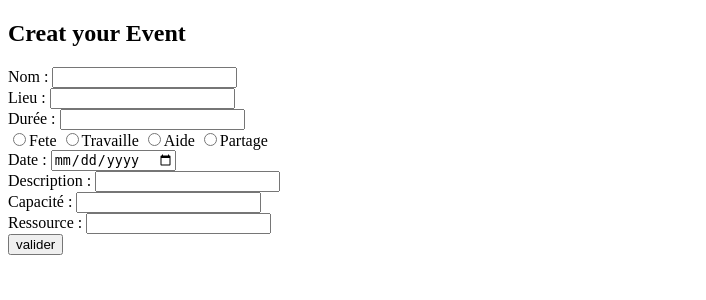
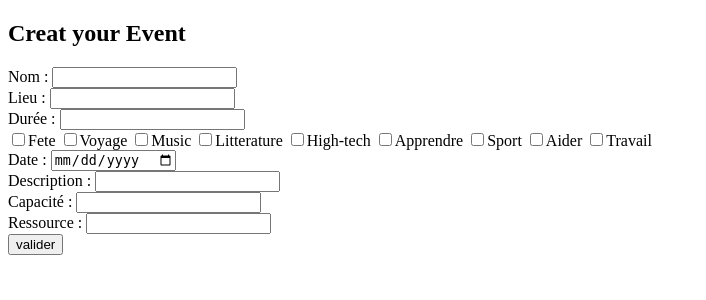
Before and after one commit to apdil/MeetUp, a PHP site: page /creatEvent.php in a window 1280 px wide. Shown: the top 300 px of the page, without its empty margins (0-706 px from the left). Run offline with PHP 8.4, Linux system fonts and the light colour scheme.

Commit message:
recuperation input checkbox en tableau

```diff
--- a/Controller/creatEventProcess.php
+++ b/Controller/creatEventProcess.php
@@ -8,7 +8,9 @@ $profil = $_SESSION['profil'];
 $nom = htmlspecialchars($_POST['nom']);
 $lieu = htmlspecialchars($_POST['lieu']);
 $dure = htmlspecialchars($_POST['dure']);
-$categorie = htmlspecialchars($_POST['categorie']);
+foreach($_POST["categorie"] as $check){ // recuper les checkbox en tableau
+$categorieTab[] = $check;
+}
 $descript = htmlspecialchars($_POST['descript']);
 $date = htmlspecialchars($_POST['date']);
 $capacite = htmlspecialchars(intval($_POST['capacite']));
@@ -18,7 +20,7 @@ if(file_exists('../event/' . $nom . '.sz')){
     header('location:../View/profileConnected.php');
     return;
 }
-$event = new Event($nom, $lieu, $dure, $categorie, $date, $descript, $ressource, $capacite, $profil->getLogin());
+$event = new Event($nom, $lieu, $dure, $categorieTab, $date, $descript, $ressource, $capacite, $profil->getLogin());
 $database = new DataBase();
 $database->creatFile('event', $event->getNom(), $event);
 
--- a/Controller/inscriptionProcess.php
+++ b/Controller/inscriptionProcess.php
@@ -11,9 +11,11 @@ $region = htmlspecialchars($_POST['region']);
 $date = htmlspecialchars($_POST['date']);
 $email = htmlspecialchars($_POST['email']);
 $genre = htmlspecialchars($_POST['genre']);
-$interet = htmlspecialchars($_POST['interet']);
+foreach($_POST["interet"] as $check){ // recuper les checkbox en tableau
+$interetTab[] = $check;
+}
 
-$newUser = new Personne($nom, $prenom, $login, $mdp, $date, $region, $email, $interet, $genre);
+$newUser = new Personne($nom, $prenom, $login, $mdp, $date, $region, $email, $interetTab, $genre);
 
 $database = new DataBase();
 $database->creatFile('user', $newUser->getLogin(), $newUser);
--- a/View/creatEvent.php
+++ b/View/creatEvent.php
@@ -16,10 +16,15 @@
         <label for='dure'>Durée : </label>
         <input type='text' name='dure' id='dure'>
         <br/>
-        <input type='radio' name='categorie' id='categorie' value='Fete'>Fete
-        <input type='radio' name='categorie' id='categorie' value='Travaille'>Travaille
-        <input type='radio' name='categorie' id='categorie' value='Aide'>Aide
-        <input type='radio' name='categorie' id='categorie' value='Partage'>Partage
+        <input type='checkbox' name='categorie[]' value='fete'>Fete
+        <input type='checkbox' name='categorie[]' value='voyage'>Voyage
+        <input type='checkbox' name='categorie[]' value='music'>Music
+        <input type='checkbox' name='categorie[]' value='litterature'>Litterature
+        <input type='checkbox' name='categorie[]' value='high-tech'>High-tech
+        <input type='checkbox' name='categorie[]' value='apprendre'>Apprendre
+        <input type='checkbox' name='categorie[]' value='sport'>Sport
+        <input type='checkbox' name='categorie[]' value='aider'>Aider
+        <input type='checkbox' name='categorie[]' value='travail'>Travail
         <br/>
         <label for='date'>Date : </label>
         <input type='date' name='date' id='date'>
```
Also changed, not shown: View/index.php (+5 -2 lines), View/inscription.php (+9 -10 lines), styleEvent.css (+9 -0 lines).
